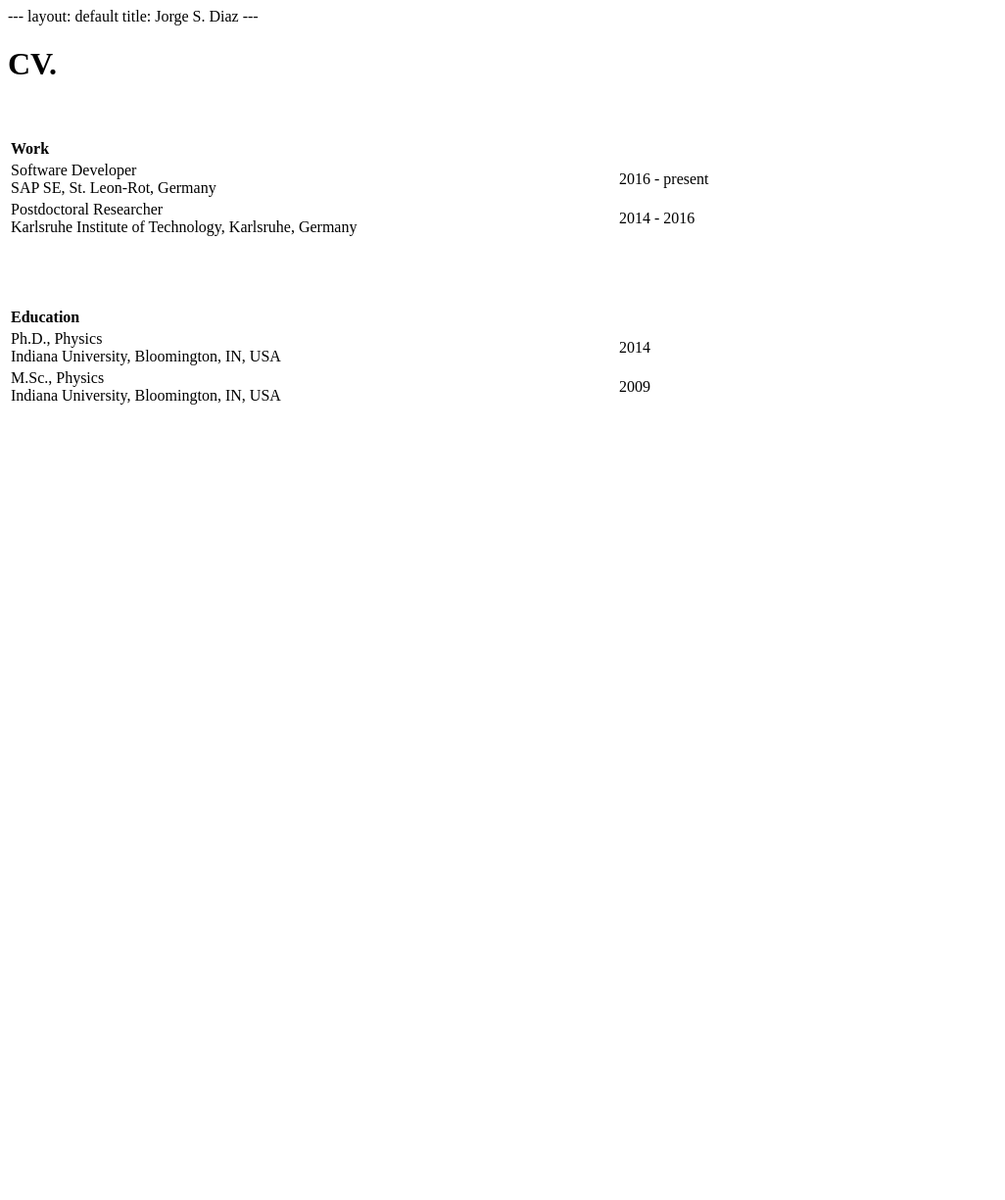
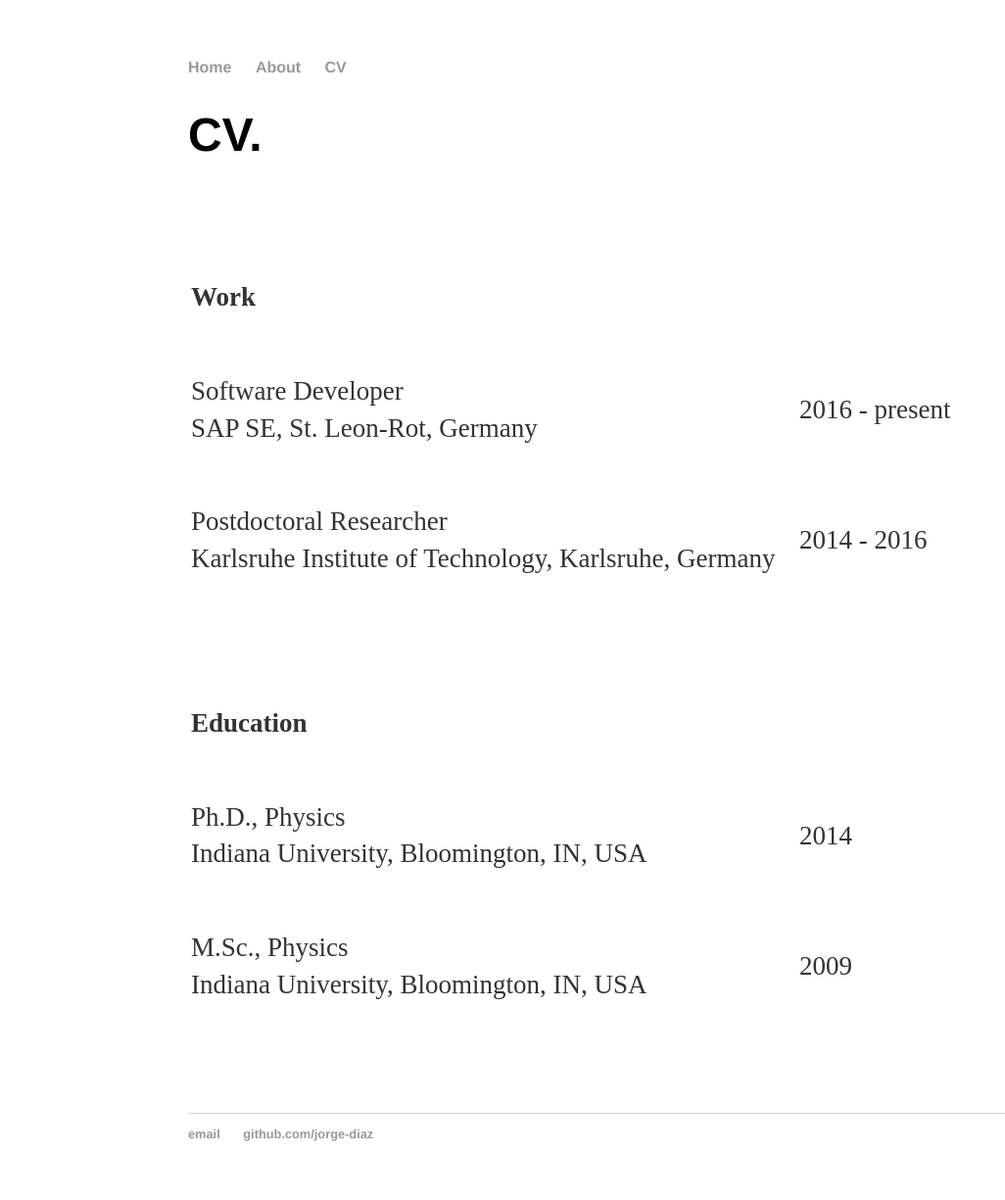
Before and after one commit to jorge-diaz/jorge-diaz.github.io, a Jekyll site: the page built from cv/index.html, in a window 1280 px wide. Shown: the whole page at 98% size, without its empty margins (0-1026 px from the left). Built offline with Jekyll 4.4.1, drawn with Linux system fonts in a browser that asks for light colours; comment, search, counter and statistics services are not loaded; before the commit the page ends 900 px from its top, so only the background shows below that.

Commit message:
update cv: page width

```diff
--- a/cv/index.html
+++ b/cv/index.html
@@ -1,16 +1,16 @@
+---
+layout: default
+title: Jorge S. Diaz
+---
 
 <head>
 <style type="text/css">
 .auto-style1 {
-	font-size: medium;
+	font-size: large;
 }
 </style>
 </head>
 
----
-layout: default
-title: Jorge S. Diaz
----
 <div class="blurb">
 	<h1>CV.</h1>
 	<p>&nbsp;</p>
```
